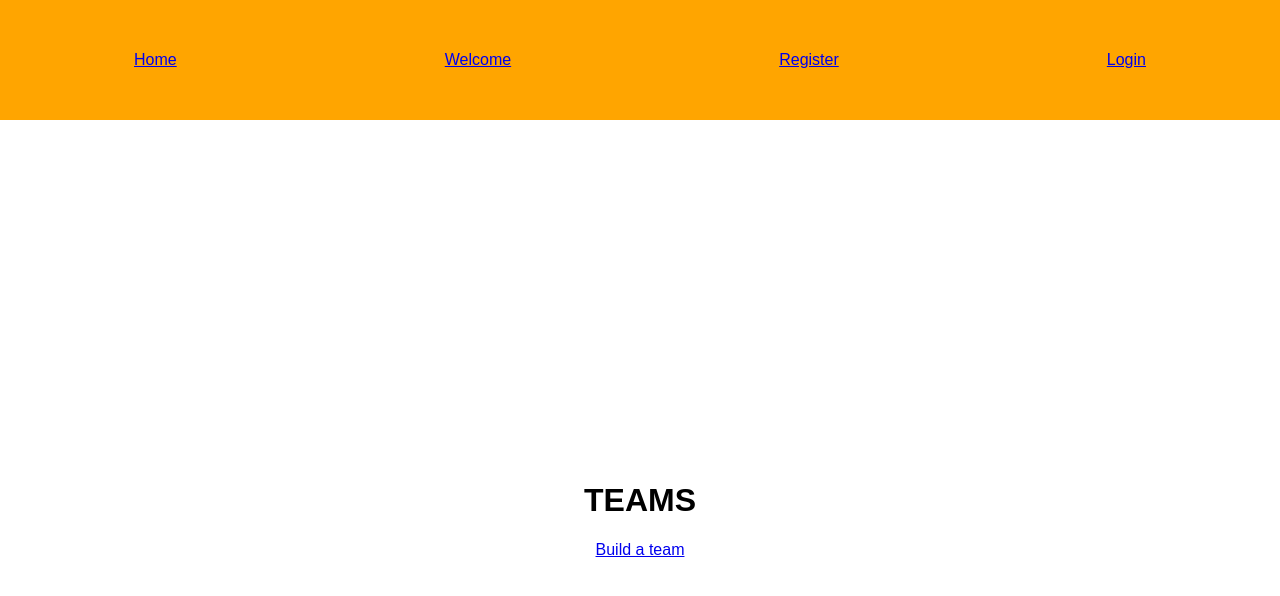
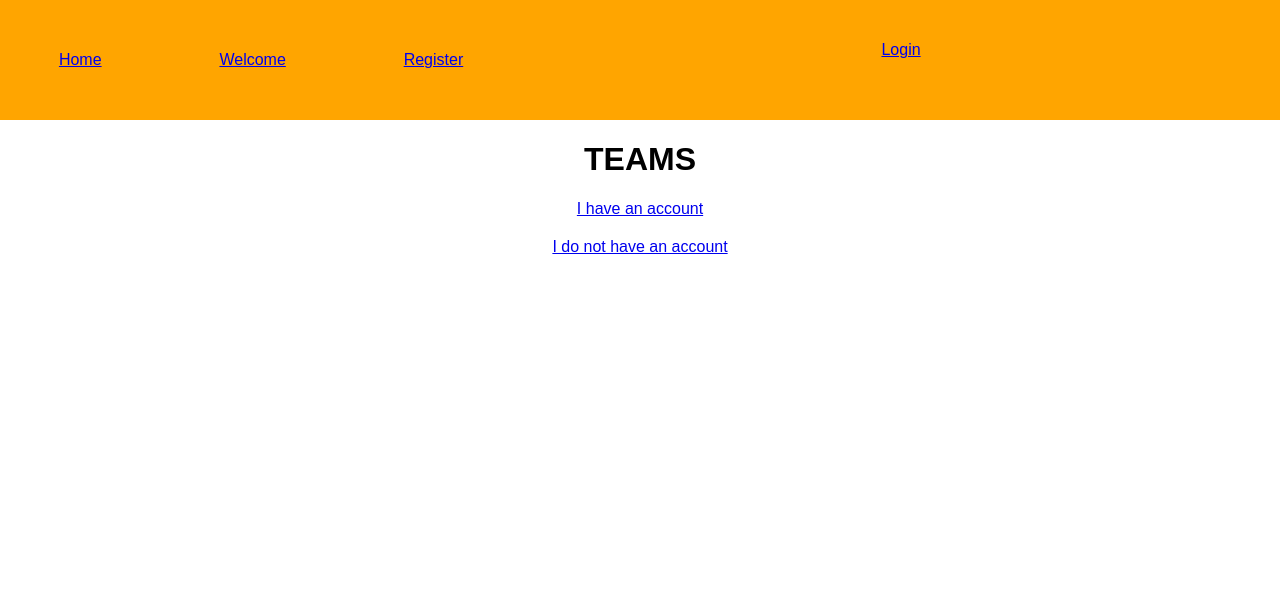
Before and after one commit to tylerjhevia/Teams, a React (Create React App) app: page / in a window 1280 px wide. Shown: the top 596 px of the page. Built offline with nearby package versions, Linux system fonts and the light colour scheme.

Commit message:
add links for Login and Register pages to Welcome page

```diff
--- a/src/Welcome/Welcome.css
+++ b/src/Welcome/Welcome.css
@@ -3,15 +3,15 @@
   display: flex;
   flex-direction: column;
   height: 100vh;
-  justify-content: center;
+  justify-content: flex-start;
 }
 
-.start-button {
+.login-link {
   height: 3vw;
   width: 50vw;
   outline: none;
 }
 
-.start-button:hover {
+.login-link:hover {
   cursor: pointer;
 }
--- a/src/Welcome/Welcome.tsx
+++ b/src/Welcome/Welcome.tsx
@@ -2,15 +2,31 @@
 import { NavLink } from 'react-router-dom';
 import './Welcome.css';
 
-const Welcome = () => {
-  return (
-    <div className="welcome-container">
-      <h1>TEAMS</h1>
-      <NavLink to="/home" className="start-button">
-        Build a team
-      </NavLink>
-    </div>
-  );
-};
+interface WelcomeState {
+  login: Boolean;
+  register: Boolean;
+}
 
-export default Welcome;
+export default class Welcome extends React.Component<{}, WelcomeState> {
+  constructor() {
+    super({});
+    this.state = {
+      login: false,
+      register: false
+    };
+  }
+
+  render() {
+    return (
+      <div className="welcome-container">
+        <h1>TEAMS</h1>
+        <NavLink to="/login" className="login-link">
+          I have an account
+        </NavLink>
+        <NavLink to="/register" className="register-link">
+          I do not have an account
+        </NavLink>
+      </div>
+    );
+  }
+}
```
